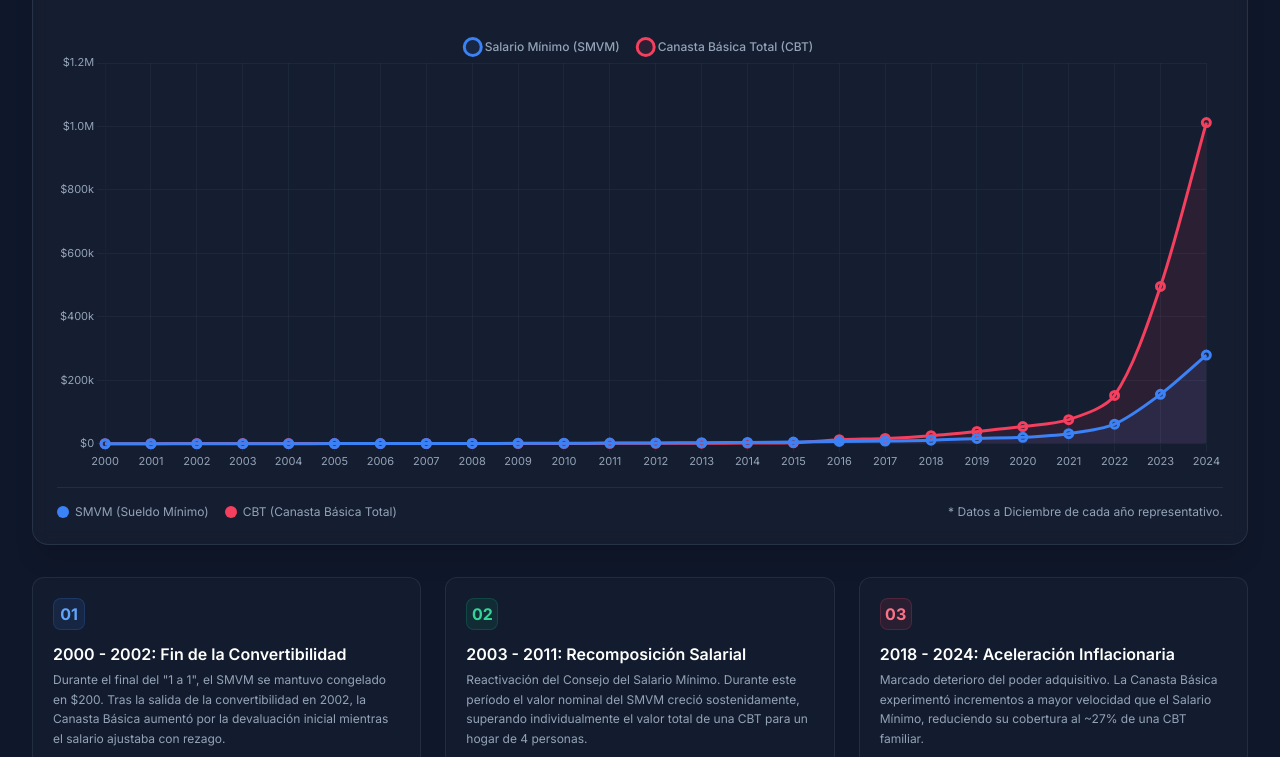
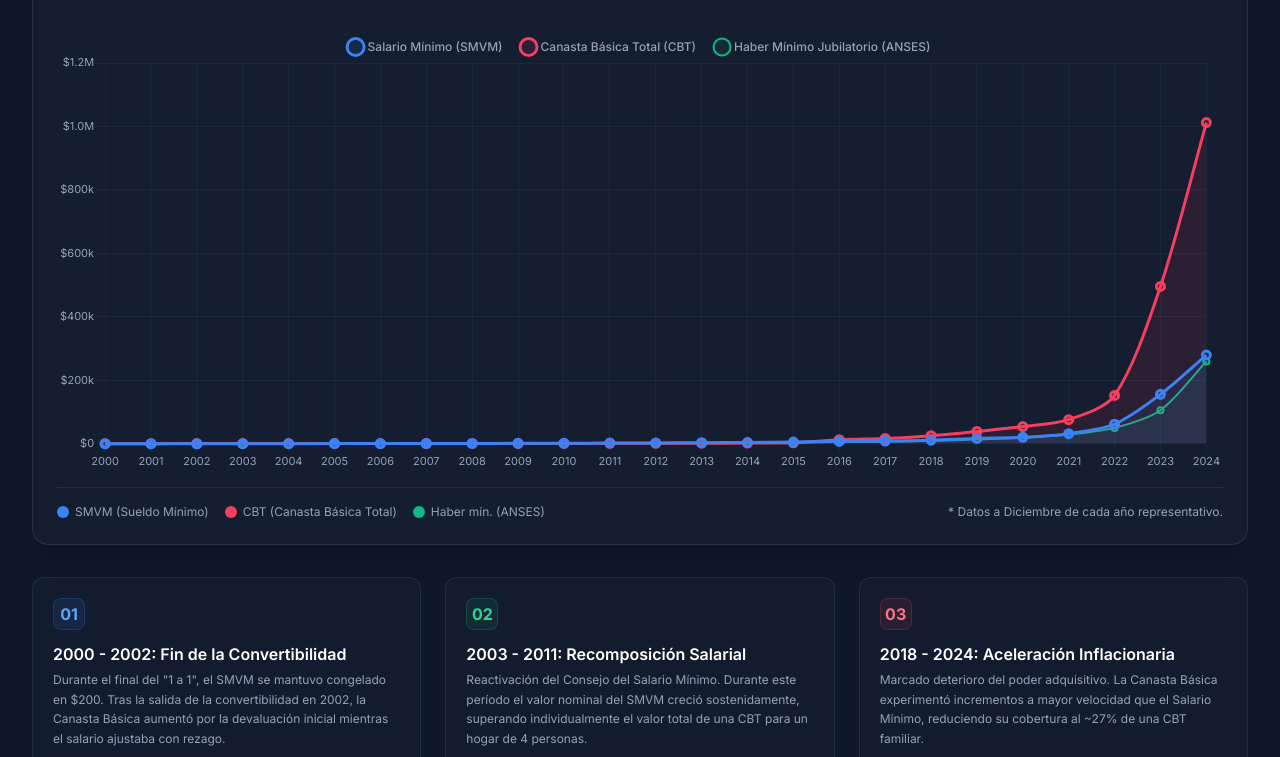
Before and after one commit to rgmamani/datita, a website with bundled scripts: page public/index.html in a window 1280 px wide. Shown: the part 343-1100 px from the top of the page. Built offline with nearby package versions, Linux system fonts and the light colour scheme; files whose address does not match are found by name.

Commit message:
feat: grafico con jubilacion en modo Valores y Cobertura

```diff
--- a/public/index.html
+++ b/public/index.html
@@ -216,6 +216,8 @@
                     <span class="flex items-center gap-1.5"><span
                             class="w-3 h-3 rounded-full bg-rose-500 inline-block"></span> CBT (Canasta Básica
                         Total)</span>
+                    <span class="flex items-center gap-1.5"><span
+                            class="w-3 h-3 rounded-full bg-emerald-500 inline-block"></span> Haber mín. (ANSES)</span>
                 </div>
                 <span>* Datos a Diciembre de cada año representativo.</span>
             </div>
--- a/public/javascripts/modules/grafico.js
+++ b/public/javascripts/modules/grafico.js
@@ -13,6 +13,11 @@ function buildDataConfig() {
   const coverageValues = economicData.map(d => {
     if (d.cobertura !== undefined) return d.cobertura.toFixed(1);
     return ((d.smvm / d.cbt) * 100).toFixed(1);
+  });
+  const jubValues = economicData.map(d => (d.jubilacion !== undefined && d.jubilacion !== null) ? d.jubilacion : null);
+  const coberturaJubValues = economicData.map(d => {
+    if (d.jubilacion === undefined || d.jubilacion === null) return null;
+    return ((d.jubilacion / d.cbt) * 100).toFixed(1);
   });
 
   const valuesDataConfig = {
@@ -39,6 +44,17 @@ function buildDataConfig() {
         tension: 0.3,
         pointRadius: 4,
         pointHoverRadius: 6
+      },
+      {
+        label: 'Haber Mínimo Jubilatorio (ANSES)',
+        data: jubValues,
+        borderColor: '#10b981',
+        backgroundColor: 'rgba(16, 185, 129, 0.08)',
+        borderWidth: 2,
+        fill: true,
+        tension: 0.3,
+        pointRadius: 3,
+        pointHoverRadius: 6
       }
     ]
   };
@@ -55,6 +71,18 @@ function buildDataConfig() {
         fill: true,
         tension: 0.3,
         pointRadius: 4,
+        pointHoverRadius: 6
+      },
+      {
+        label: 'Haber Mín. (ANSES) / CBT',
+        data: coberturaJubValues,
+        borderColor: '#10b981',
+        backgroundColor: 'transparent',
+        borderWidth: 2,
+        borderDash: [6, 4],
+        fill: false,
+        tension: 0.3,
+        pointRadius: 3,
         pointHoverRadius: 6
       }
     ]
```
